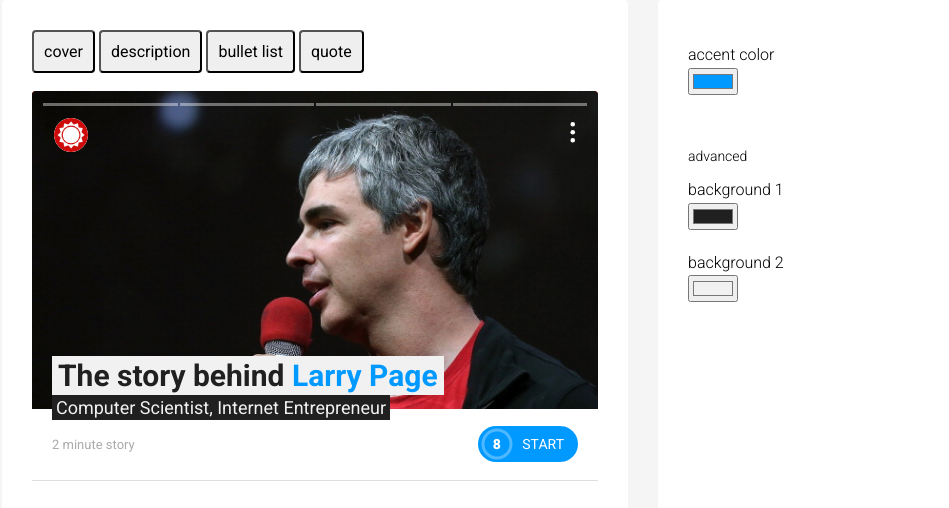
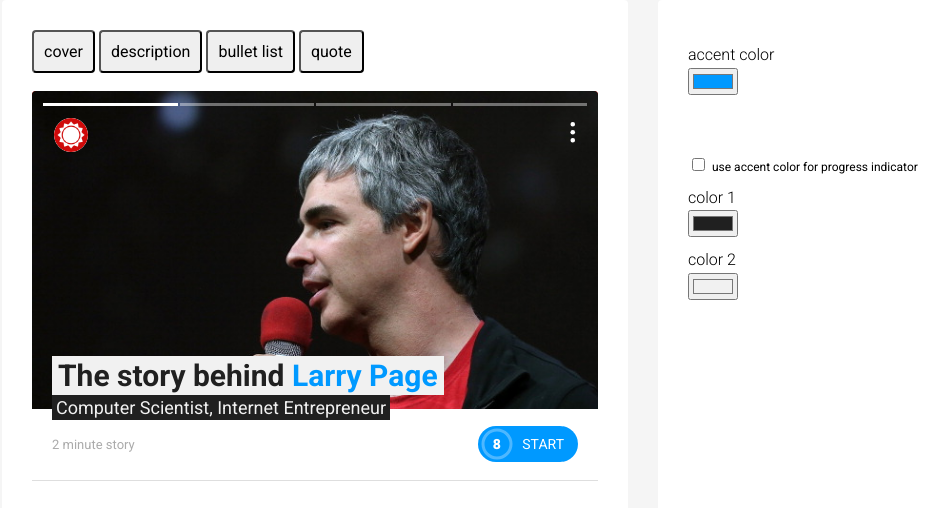
Before and after one commit to alexcostin-cntx/playercolors, a plain HTML site: page index.html in a window 1280 px wide. Shown: the whole page, without its empty margins (158-1107 px from the left). Drawn offline with Linux system fonts and the light colour scheme.

Commit message:
added checkbox

```diff
--- a/index.html
+++ b/index.html
@@ -43,7 +43,7 @@
                             <div class="unit-content">
                                 <div class="content-top">
                                     <section class="stepper">
-                                        <span data-type="cover"><figure></figure></span>
+                                        <span data-type="cover"><figure class="l-one""></figure><figure class="l-two hide""></figure></span>
                                         <span data-type="description"><figure></figure></span>
                                         <span data-type="bullet-list"><figure></figure></span>
                                         <span data-type="quote"><figure></figure></span>
@@ -193,16 +193,23 @@
                         <div class="spacer" style="display: block; height: 10px"></div>
                         <div class="spacer" style="display: block; height: 10px"></div>
                         <div class="spacer" style="display: block; height: 10px"></div>
+
                         <div class="advanced">
-                            <p style="font-size: 14px;">advanced</p>
+
+                            <!-- <p style="font-size: 14px;">advanced</p> -->
                             <div class="spacer" style="display: block; height: 10px"></div>
-                            <p>background 1</p>
+                            <div>
+                                <input type="checkbox" id="accent" name="accent" onchange="setIndicatorColor(this)">
+                                <label style="font-size: 12px" for="accent">use accent color for progress indicator</label>
+                            </div>
+                            <div class="spacer" style="display: block; height: 10px"></div>
+                            <p>color 1</p>
                             <input type="color" id="bg1Picker" name="bg1Picker" >
                             <!-- <p>text color 1</p>
                             <input type="color" id="text1Picker" name="text1Picker" > -->
                             <div class="spacer" style="display: block; height: 10px"></div>
-                            <div class="spacer" style="display: block; height: 10px"></div>
-                            <p>background 2</p>
+                            <!-- <div class="spacer" style="display: block; height: 10px"></div> -->
+                            <p>color 2</p>
                             <input type="color" id="bg2Picker" name="bg2Picker" >
                             <!-- <p>text color 2</p>
                             <input type="color" id="text2Picker" name="text2Picker" > -->
--- a/script.js
+++ b/script.js
@@ -503,3 +503,17 @@ function getContrastYIQ(hexcolor){
 	var yiq = ((r*299)+(g*587)+(b*114))/1000;
 	return (yiq >= 128) ? 'black' : 'white';
 }
+
+const indicatorOne = document.querySelector("figure.l-one");
+const indicatorTwo = document.querySelector("figure.l-two");
+
+
+function setIndicatorColor(el) {
+    if (el.checked) {
+        indicatorOne.classList.add("hide");
+        indicatorTwo.classList.remove("hide");
+    } else {
+        indicatorOne.classList.remove("hide");
+        indicatorTwo.classList.add("hide");
+    }
+}
--- a/style.scss
+++ b/style.scss
@@ -20,6 +20,8 @@ $breakpointMD: 768px;
     --text1: #f1f1f1;
     --bg2: #f1f1f1;
     --text2: #202020;
+
+    --indicatorColor: #ffffff;
 
 
     --accentSlider: #fff;
@@ -370,9 +372,11 @@ figure {
                     width: 100%;
                     height:3px;
                     transform-origin: left;
-                    transition: all var(--loadDuration) linear;
+                    // transition: all var(--loadDuration) linear;
                     transform: scaleX(0);
-                    background: white;
+                    &.l-one {background: #fff; transform: scale(1)}
+                    &.l-two {background: var(--accentMain);transform: scale(1)}
+
                 }
             }
         }
```
Also changed, not shown: style.css, 1 other file.
